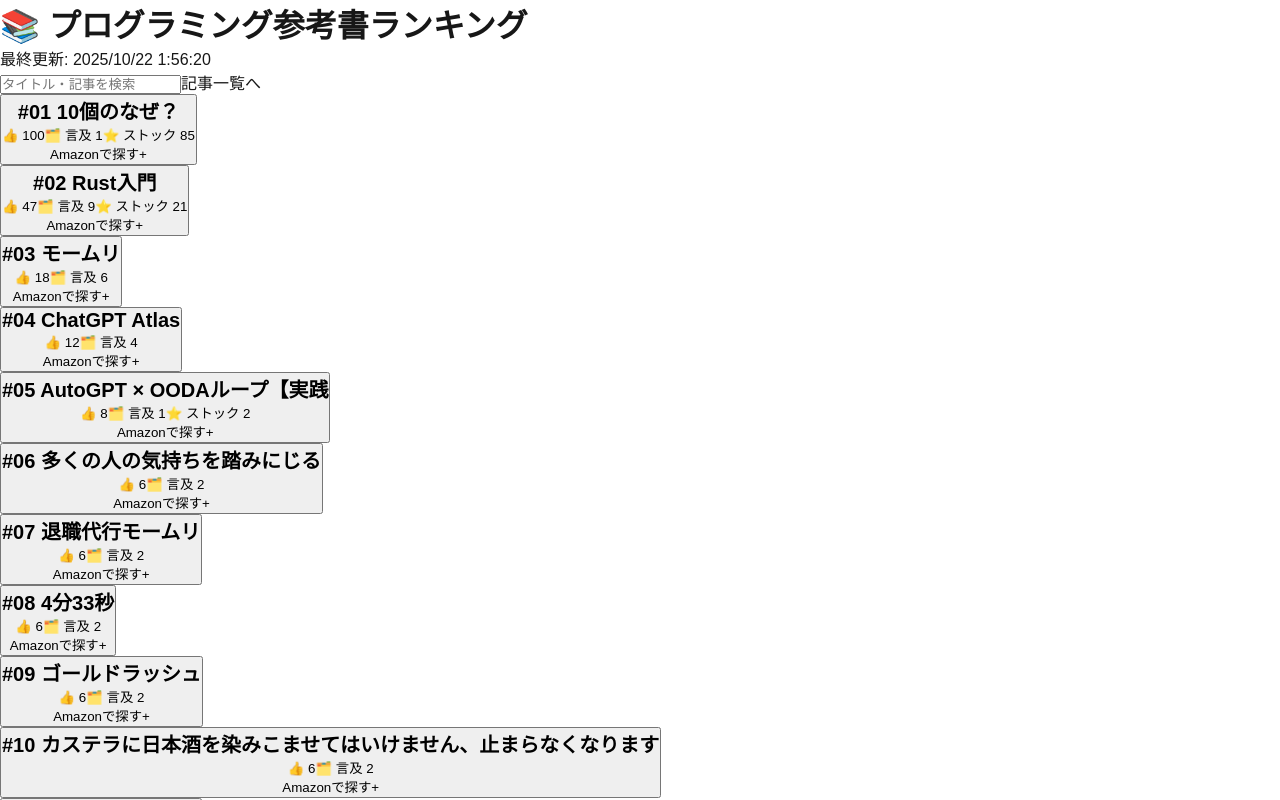
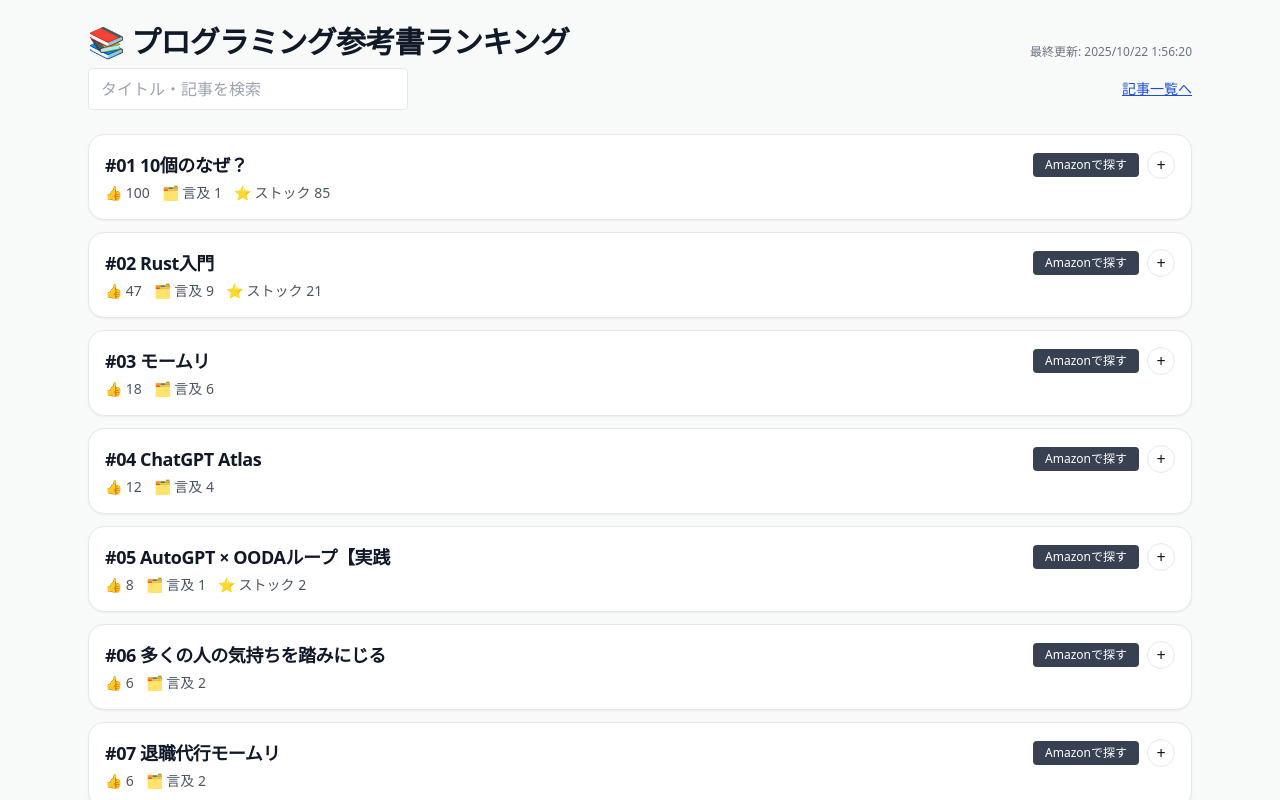
Before and after one commit to skkmth-sudo/techbooks, a Next.js app: page /ranking in a window 1280 px wide. Shown: the top 800 px of the page. Built offline with nearby package versions, Linux system fonts and the light colour scheme.

Commit message:
style: add Tailwind CSS and apply styled ranking UI

```diff
--- a/app/globals.css
+++ b/app/globals.css
@@ -1,42 +1,12 @@
-:root {
-  --background: #ffffff;
-  --foreground: #171717;
-}
+/* app/globals.css */
+@tailwind base;
+@tailwind components;
+@tailwind utilities;
 
-@media (prefers-color-scheme: dark) {
-  :root {
-    --background: #0a0a0a;
-    --foreground: #ededed;
-  }
-}
+:root { color-scheme: light; }
 
-html,
-body {
-  max-width: 100vw;
-  overflow-x: hidden;
-}
+body { @apply bg-[#f8faf9] text-[#111827]; }
+h1,h2,h3 { @apply tracking-tight; }
 
-body {
-  color: var(--foreground);
-  background: var(--background);
-  font-family: Arial, Helvetica, sans-serif;
-  -webkit-font-smoothing: antialiased;
-  -moz-osx-font-smoothing: grayscale;
-}
-
-* {
-  box-sizing: border-box;
-  padding: 0;
-  margin: 0;
-}
-
-a {
-  color: inherit;
-  text-decoration: none;
-}
-
-@media (prefers-color-scheme: dark) {
-  html {
-    color-scheme: dark;
-  }
-}
+.card { @apply rounded-2xl bg-white shadow-card border border-gray-100; }
+.badge { @apply inline-flex items-center gap-1 text-xs px-2 py-0.5 rounded-full border; }
--- a/package.json
+++ b/package.json
@@ -21,8 +21,11 @@
     "@types/node": "^20",
     "@types/react": "^19",
     "@types/react-dom": "^19",
+    "autoprefixer": "^10.4.21",
     "eslint": "^9",
     "eslint-config-next": "15.5.6",
+    "postcss": "^8.5.6",
+    "tailwindcss": "^3.4.18",
     "ts-node": "^10.9.2",
     "typescript": "^5"
   }
--- /dev/null
+++ b/postcss.config.js
@@ -0,0 +1,7 @@
+// postcss.config.js
+module.exports = {
+  plugins: {
+    tailwindcss: {},
+    autoprefixer: {},
+  },
+};
--- /dev/null
+++ b/tailwind.config.js
@@ -0,0 +1,21 @@
+// tailwind.config.js
+/** @type {import('tailwindcss').Config} */
+module.exports = {
+  content: [
+    './app/**/*.{ts,tsx}',
+    './components/**/*.{ts,tsx}',
+  ],
+  theme: {
+    extend: {
+      colors: {
+        brand: {
+          50:'#f0fbf4',100:'#daf4e4',200:'#b3e7c9',300:'#84d7ab',400:'#4ec486',
+          500:'#22b66a',600:'#169255',700:'#126f43',800:'#0f5636',900:'#0d462e'
+        }
+      },
+      boxShadow: { card: '0 6px 20px rgba(0,0,0,.06)' },
+      borderRadius: { xl2: '1rem' }
+    },
+  },
+  plugins: [],
+};
```
Also changed, not shown: 2 other files (tests, documents, lock files or other folders).
